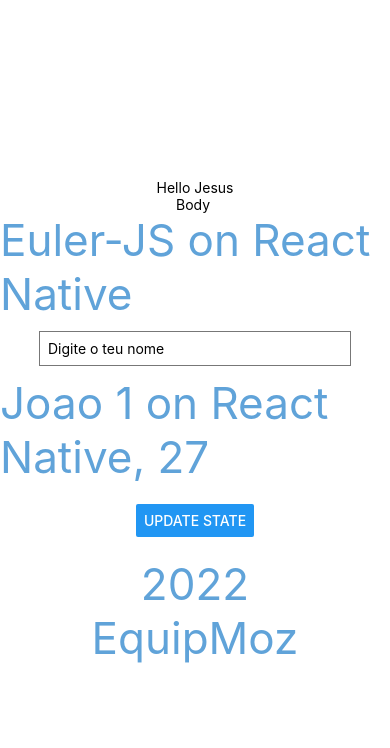
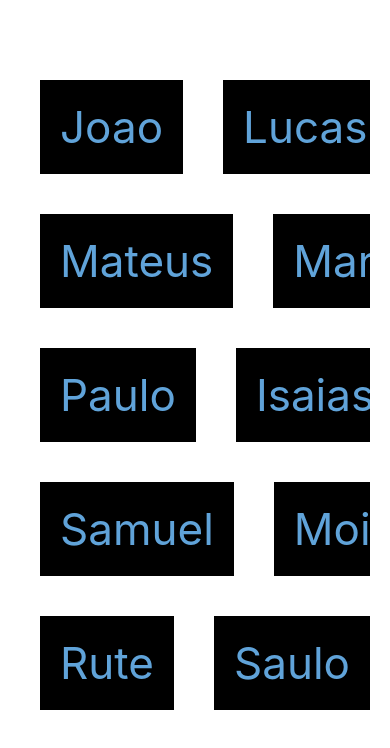
Before and after one commit to Euler-JS/my-app-react-native, a React Native app: screen / in a window 390 px wide. Shown: the top 748 px of the page. Built offline with nearby package versions, Linux system fonts and the light colour scheme.

Commit message:
lista, FlatList, TouchableOpacity

```diff
--- a/App.js
+++ b/App.js
@@ -1,10 +1,22 @@
 import { StatusBar } from 'expo-status-bar';
-import { StyleSheet, Text, View, Button, TextInput } from 'react-native';
+import { StyleSheet, Text, View, Button, TextInput, FlatList, TouchableOpacity } from 'react-native';
 import { useState } from 'react';
 
 export default function App() {
   const [name, setName] = useState('Euler-JS');
   const [person, setPerson] = useState({nome: 'Joao', idade:27});
+  const [pessoas, setPessoa] = useState([
+    {nome:"Joao",id:1},
+    {nome:"Lucas",id:3},
+    {nome:"Mateus",id:2},
+    {nome:"Marcos",id:5},
+    {nome:"Paulo",id:4},
+    {nome:"Isaias",id:6},
+    {nome:"Samuel",id:7},
+    {nome:"Moises",id:8},
+    {nome:"Rute",id:9},
+    {nome:"Saulo",id:10},
+  ])
 
   const clickHandler = () =>
   {
@@ -14,31 +26,28 @@
     setPerson({nome:person.nome, idade: person.idade + 1})
   }
 
+  const desativa = (id) =>
+  {
+    setPessoa((listaAnterior) =>{
+        return listaAnterior.filter(pessoa => pessoa.id != id)
+    })
+  }
+
   const [contador, setContador] = useState(1);
 
   return (
     <View style={styles.container}>
-      <View style={styles.header}>
-        <Text style={styles.tBold}>Hello Jesus</Text>
-      </View>
+      <FlatList
+        numColumns={2}
+        keyExtractor={(item) => item.id}
+        data={pessoas}
+        renderItem= {({item})=>(
+          <TouchableOpacity onPress={()=> desativa(item.id)}>
+            <Text style={styles.text}>{item.nome}</Text>
+          </TouchableOpacity>
 
-      <View style={styles.body}>
-        <Text>Body </Text>
-      </View>
-
-      <Text style={styles.text}>{name} on React Native</Text>
-      <TextInput
-        placeholder='Digite o teu nome'
-        style={styles.input}
-        onChangeText={(val) => setName(val)}
+        )}
       />
-      <Text style={styles.text}>{person.nome} {contador} on React Native, {person.idade}</Text>
-      <View style={styles.buttonContainer}>
-        <Button title='Update State' onPress={clickHandler}/>
-      </View>
-      <Text style={styles.text}>2022</Text>
-      <Text style={styles.text}>EquipMoz</Text>
-      <StatusBar style="auto" />
     </View>
   );
 }
@@ -47,13 +56,19 @@
   container: {
     flex: 1,
     backgroundColor: '#fff',
-    alignItems: 'center',
-    justifyContent: 'center',
+    marginTop:40,
+    padding:20
+    // alignItems: 'center',
+    // justifyContent: 'center',
   },
 
   text:{
     fontSize:44,
     color: '#60A3D9',
+    // marginTop:40,
+    padding:20,
+    backgroundColor:'#000',
+    margin:20
   },
   buttonContainer:{
     margin:20
```
